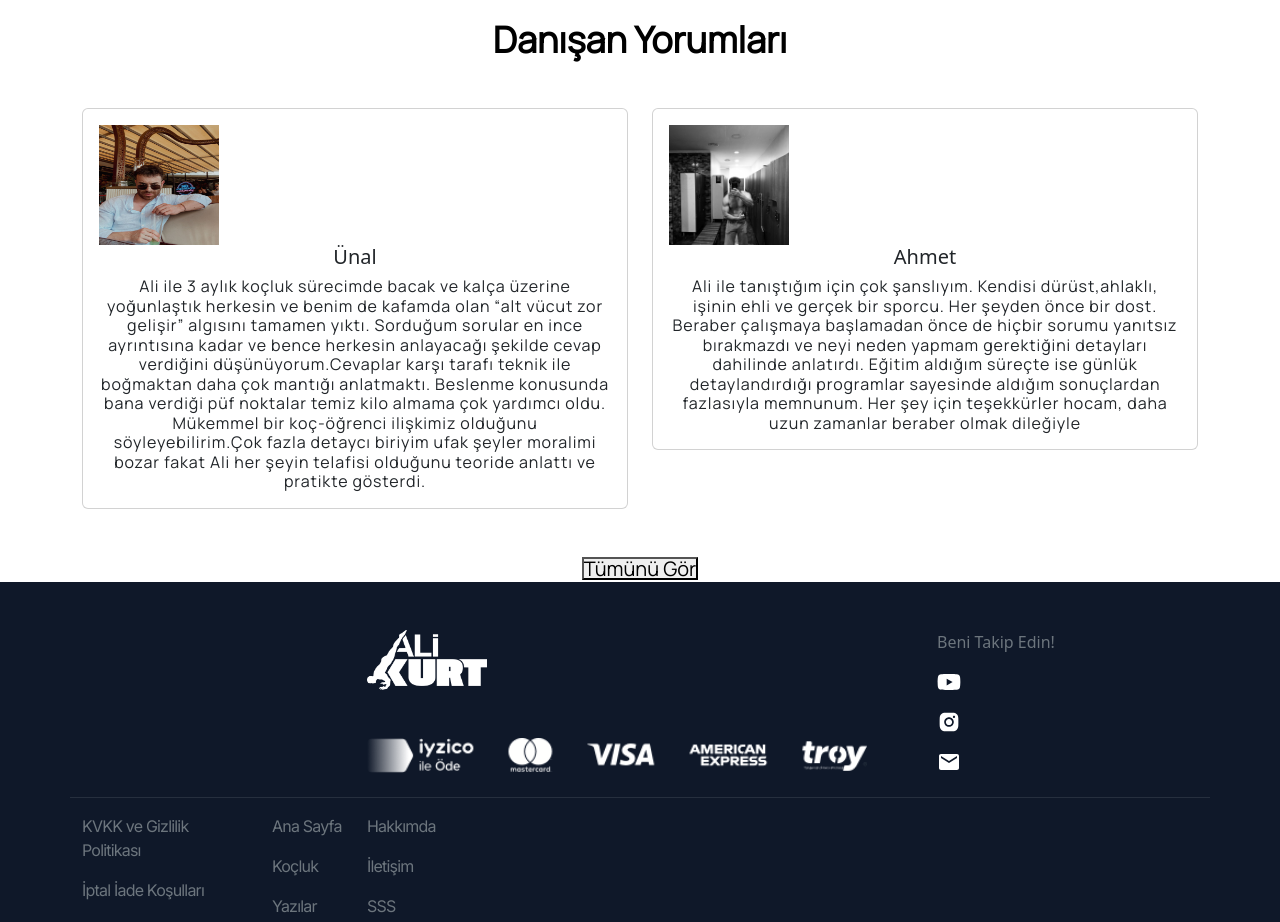
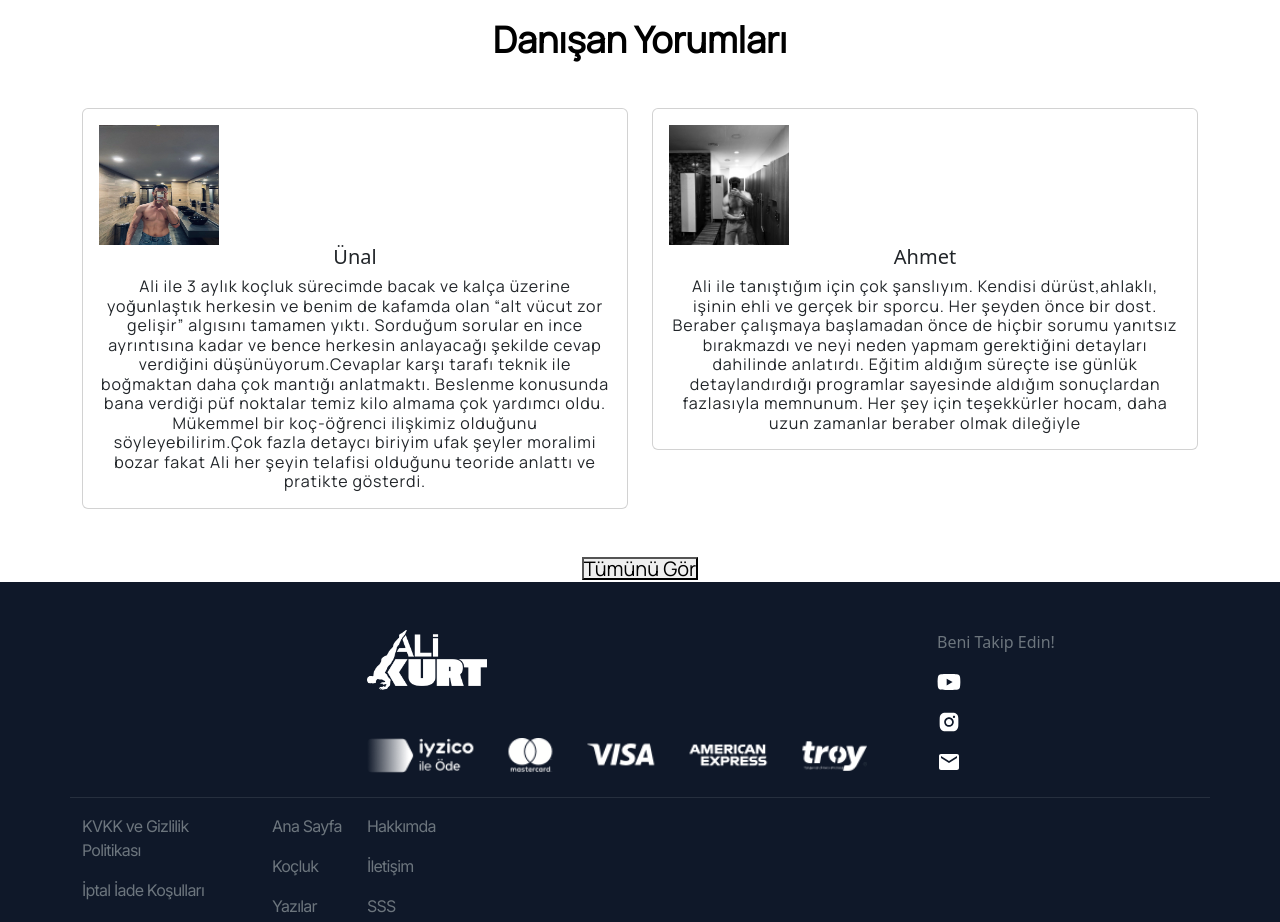
Before and after one commit to emirtetik/AliKurt-Fitness, a Next.js app: page / in a window 1280 px wide. Shown: the part 1480-2402 px from the top of the page. Built offline with nearby package versions, Linux system fonts and the light colour scheme.

Commit message:
unal image changed

```diff
--- a/components/Card.js
+++ b/components/Card.js
@@ -7,7 +7,8 @@ function Card() {
     const [cards, setCards] = useState([
       {
         id: 0,
-        images: '/images/unal.jpg',
+        images: '/images/unal.jpeg',
+
         content: 'Ali ile 3 aylık koçluk sürecimde bacak ve kalça üzerine yoğunlaştık herkesin ve benim de kafamda olan “alt vücut zor gelişir” algısını tamamen yıktı. Sorduğum sorular en ince ayrıntısına kadar ve bence herkesin anlayacağı şekilde cevap verdiğini düşünüyorum.Cevaplar karşı tarafı teknik ile boğmaktan daha çok mantığı anlatmaktı. Beslenme konusunda bana verdiği püf noktalar temiz kilo almama çok yardımcı oldu. Mükemmel bir koç-öğrenci ilişkimiz olduğunu söyleyebilirim.Çok fazla detaycı biriyim ufak şeyler moralimi bozar fakat Ali her şeyin telafisi olduğunu teoride anlattı ve pratikte gösterdi.',
         person: 'Ünal',
         isVisible: true
```
Also changed, not shown: public/images/unal.jpeg (added), public/images/unal.jpg (deleted).
